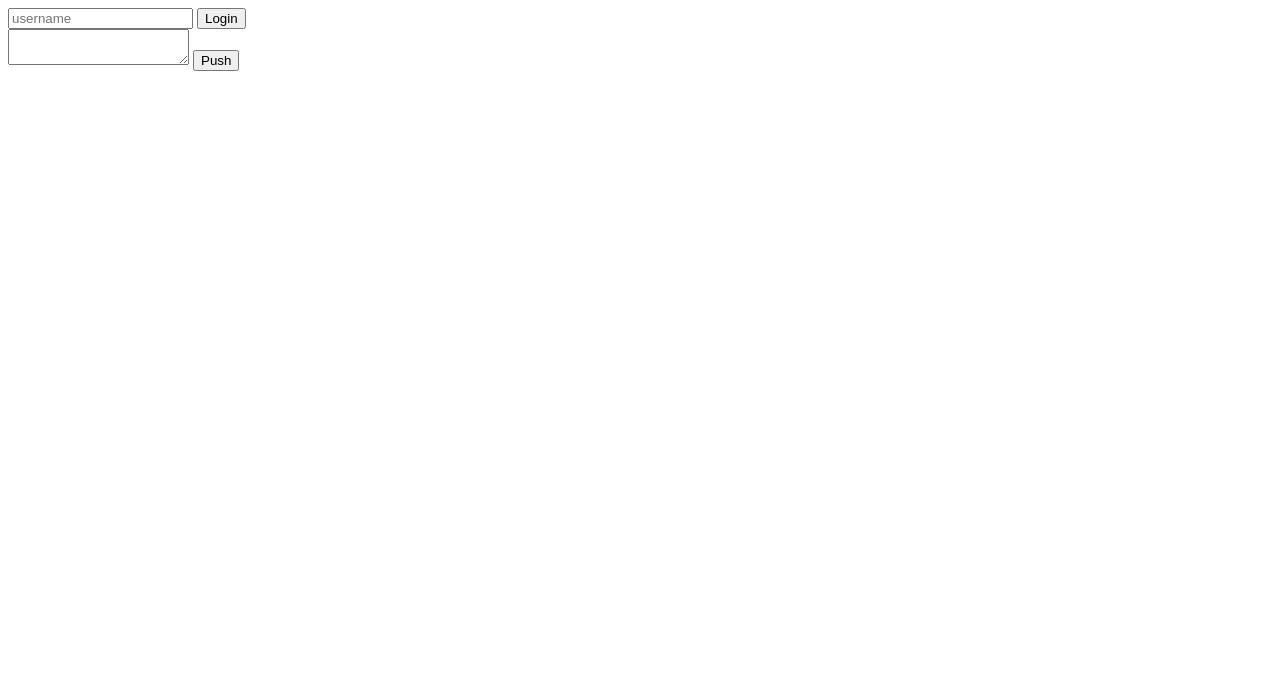
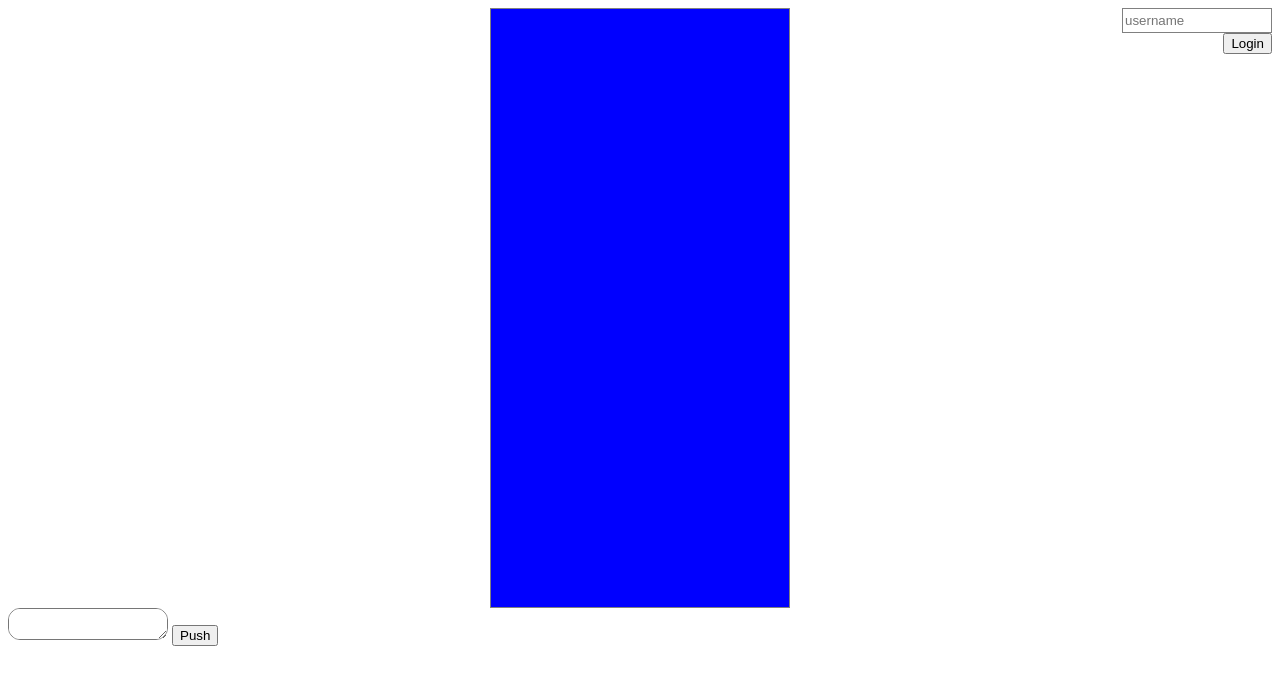
Before and after one commit to PythonNut/realtime-latex-messenger, a website: page index.html in a window 1280 px wide. Shown: the top 684 px of the page. Drawn offline with nearby package versions, Linux system fonts and the light colour scheme; some packages are replaced by stand-ins of ours.

Commit message:
css stuff

```diff
--- a/Latex_Messenger_Theme.css
+++ b/Latex_Messenger_Theme.css
@@ -1,36 +1,73 @@
-body
-{
+body {
     background-color: white;
 }
 
-
-
-h1
-{
-color:blue;
-text-align: center;
-font-size: 3rem;
-font-family: "Helvetica Neue", "Segoe UI";
+.center {
+    margin: auto;
 }
 
-#otherMessage
-{
+#username {
+    color: white;
+    float: right;
+    clear: both;
+    width: 150px;
+    height: 25px;
+    border: 1px solid gray;
+    box-sizing: border-box;
+}
+
+#button {
+    float: right;
+    clear: both;
+}
+
+#MathJax_Message {
+    width: 300px;
+    height: 600px;
+    box-sizing: border-box;
+    border: 1px solid gray;
+}
+
+#MathPreviewOurs {
+    color: blue;
+    width: 300px;
+    height: 600px;
+    box-sizing: border-box;
+    border: 1px solid gray;
+}
+
+#MathPreviewTheirs {
+    color: blue;
+    width: 300px;
+    height: 600px;
+    box-sizing: border-box;
+    border: 1px solid gray;
+}
+
+#ChatHistory {
+    color: orange;
+    background: blue;
+    width: 300px;
+    height: 600px;
+    box-sizing: border-box;
+    border: 1px solid gray;
+}
+
+#otherMessage {
     background-color: skyblue;
 }
-#preview
-{
-position: fixed;
+
+#MathInput {
     right: .5rem;
     bottom: 4rem;
-width: 40rem;
+    width: 10rem;
     height: 2rem;
     border-radius: .75rem;
     font-size: 1.5rem;
     font-family: "Helvetica Neue", "Segoe UI";
 }
 
-#rawOutput
-{
+#rawOutput {
     position: fixed;
     right: .5rem;
     bottom: .75rem;
--- a/index.html
+++ b/index.html
@@ -1,6 +1,9 @@
 <!doctyle html>
 <html>
+
 <head>
+    <link rel="stylesheet" type="text/css" href="Latex_Messenger_Theme.css">
+
     <script type="text/x-mathjax-config">
         MathJax.Hub.Config({ tex2jax: { inlineMath: [["$","$"],["\\(","\\)"]] } });
     </script>
@@ -20,21 +23,22 @@
     <script src="dynamic-latex.js"></script>
     <script src="main.js"></script>
 </head>
+
 <body>
     <input id="username" type="text" placeholder="username">
-    <button onclick="setusername()">Login</button>
+    <button id="button" onclick="setusername()">Login</button>
 
     <div style="visibility: hidden; overflow: hidden; position: absolute; top: 0px; height: 1px; width: auto; padding: 0px; border: 0px; margin: 0px; text-align: left; text-indent: 0px; text-transform: none; line-height: normal; letter-spacing: normal; word-spacing: normal;">
         <div id="MathJax_Hidden"></div>
     </div>
 
-    <div id="ChatHistory"> </div>
+    <div id="ChatHistory" , class="center"></div>
 
     <div id="MathJax_Message" style="display: none;"></div>
 
-    <textarea id="MathInput" onkeyup="myupdate(this.value)"></textarea>
+    <textarea id="MathInput" onkeyup="myupdate(this.value)" , class="center"></textarea>
 
-    <button onclick="push()">Push</button>
+    <button onclick="push()", class="center">Push</button>
 
 
     <div id="MathPreviewOurs" style="visibility: hidden;"></div>
@@ -48,4 +52,5 @@
         <div id="MathJax_Font_Test" style="position: absolute; visibility: hidden; top: 0px; left: 0px; width: auto; padding: 0px; border: 0px; margin: 0px; white-space: nowrap; text-align: left; text-indent: 0px; text-transform: none; line-height: normal; letter-spacing: normal; word-spacing: normal; font-size: 40px; font-weight: normal; font-style: normal; font-family: MathJax_Math-italic, sans-serif;"></div>
     </div>
 </body>
+
 </html>
```
Lines whose indentation alone changed are shown as unchanged.
